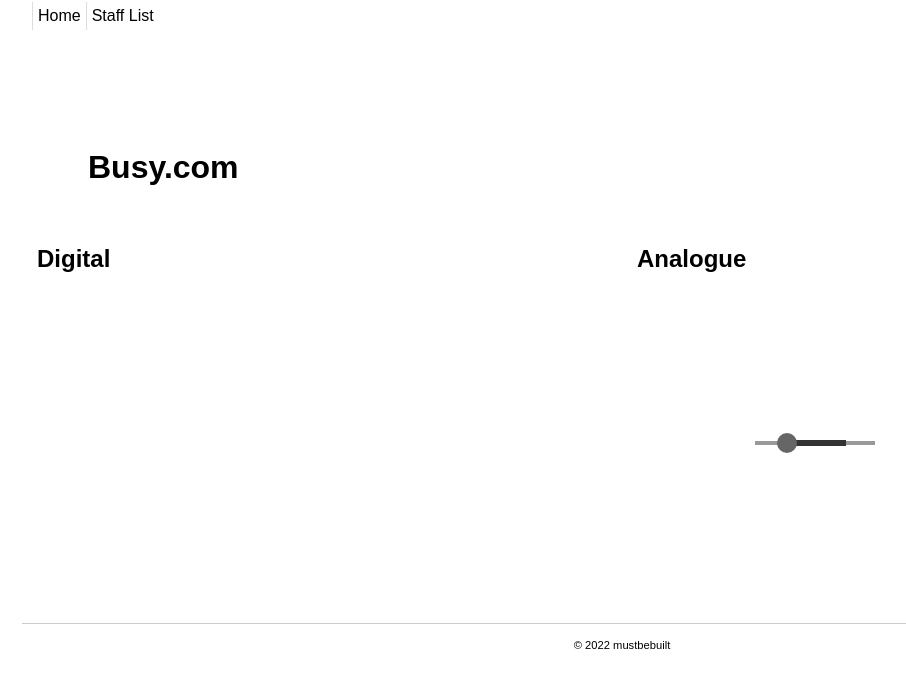
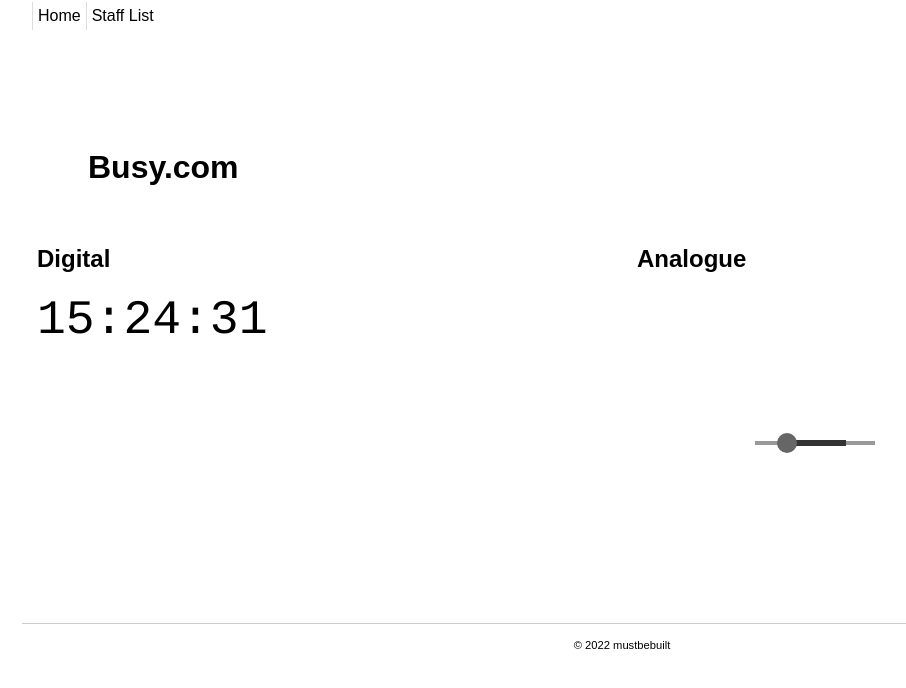
Before and after one commit to mustbebuilt/javascript-working-with-objects, a plain HTML site: page index.html in a window 1280 px wide. Shown: the whole page, without its empty margins (18-924 px from the left). Drawn offline with Linux system fonts and the light colour scheme.

Commit message:
newbranch push

```diff
--- a/index.html
+++ b/index.html
@@ -50,5 +50,6 @@
 
       <footer>&copy; 2022 mustbebuilt</footer>
     </div>
+    <script src="js/clock.js"></script>
   </body>
 </html>
--- /dev/null
+++ b/js/clock.js
@@ -0,0 +1,15 @@
+(function(){
+    console.info("Hello JS") ;
+
+var myNode = document.createElement('div');
+document.getElementById("digitalClock").appendChild(myNode);
+var updateTime = function() {
+    var myDate = new Date();
+    myNode.innerHTML = myDate.toTimeString() .substring(0,8);
+}
+setInterval (updateTime, 1000);
+}) ();
+
+var rotSeconds = (seconds * 6) -90;
+document.getElementById('secondHand').style.transform =
+'rotate('+rotSeconds+'deg)';
```
